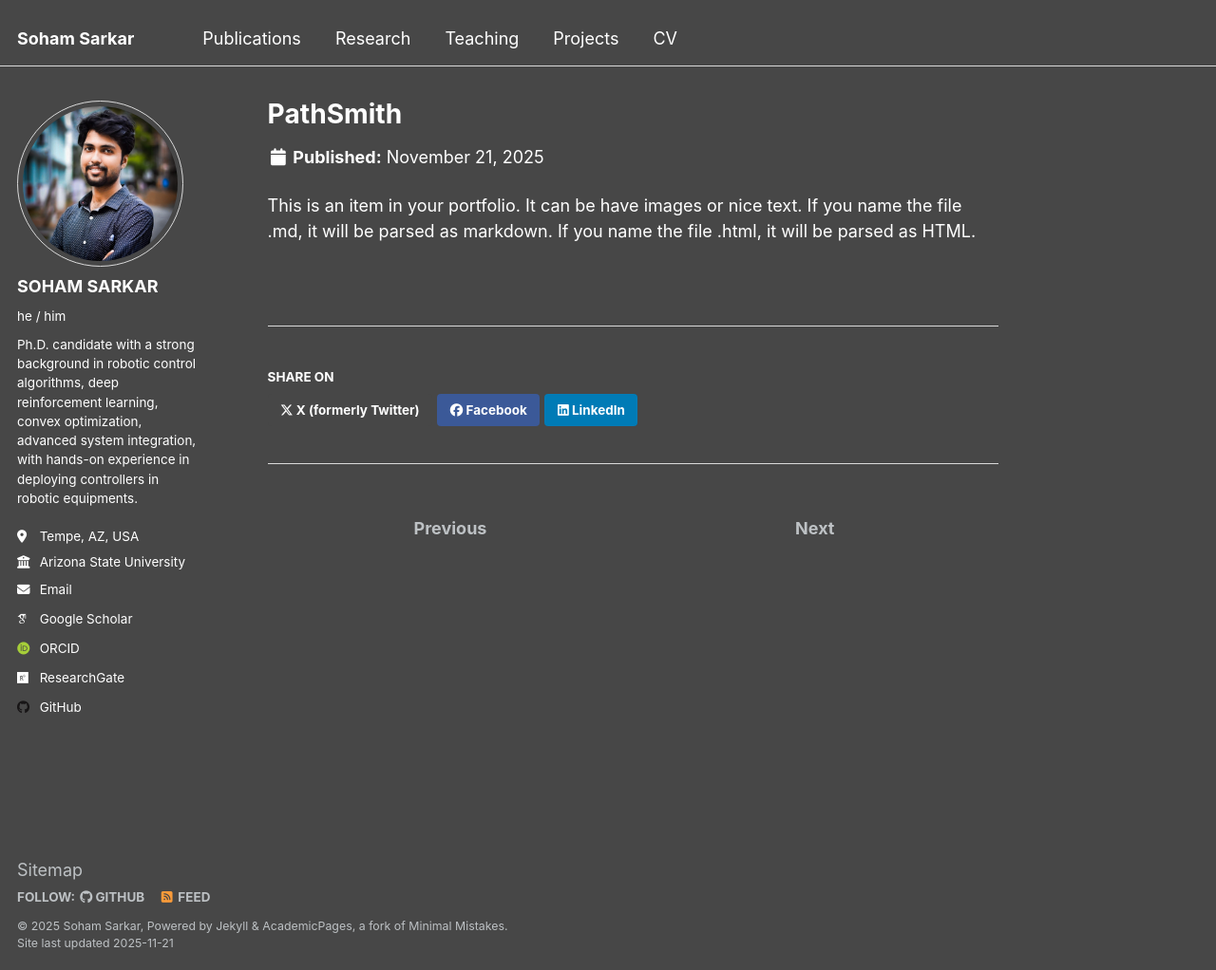
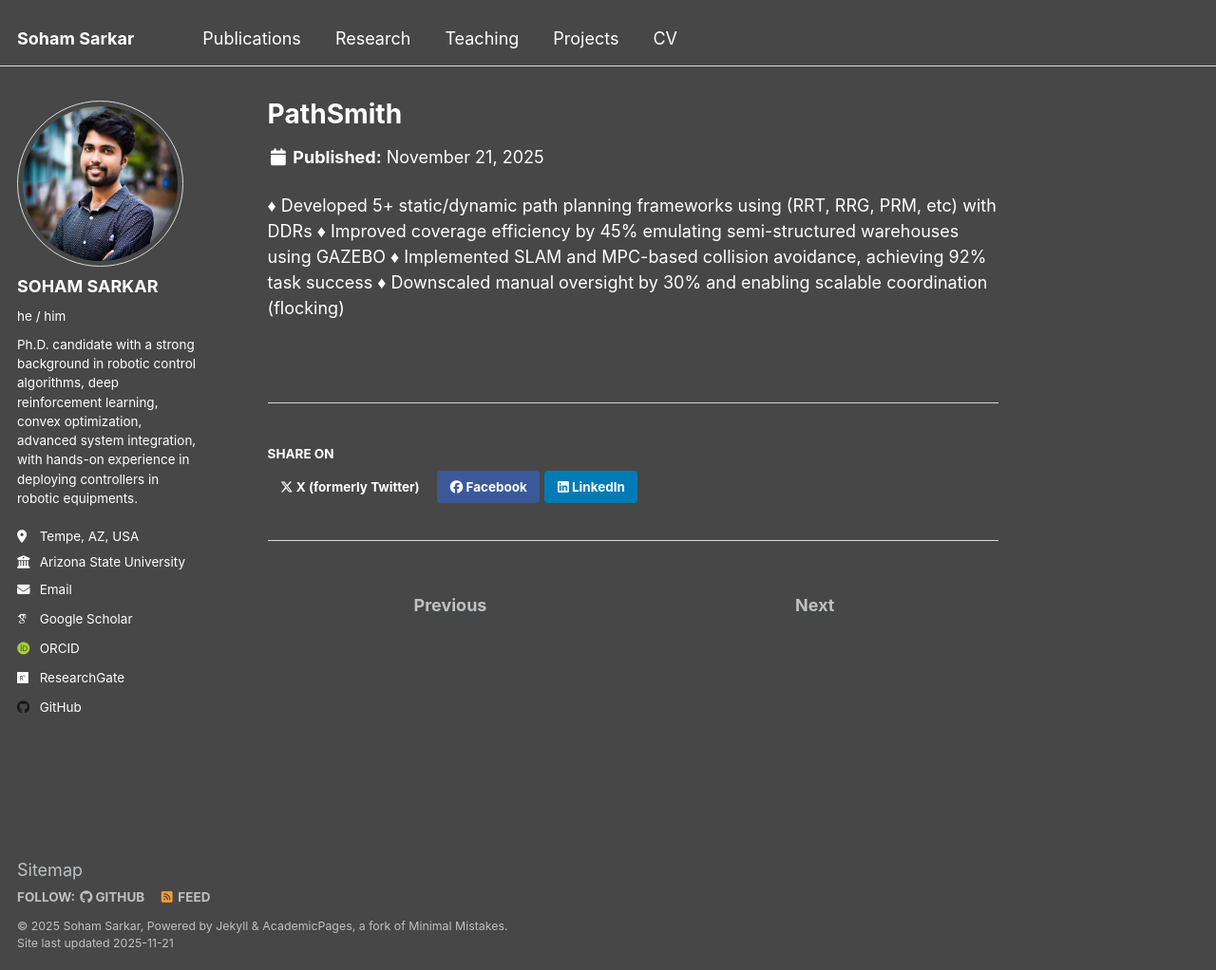
Before and after one commit to ssarka4894/ssarka4894.github.io, a Jekyll site: the page built from _portfolio/portfolio-3.md, in a window 1280 px wide and 1022 px high. Shown: the whole window at 95% size. Built offline with Jekyll 4.4.1, drawn with Linux system fonts in a browser that asks for light colours; some web fonts are replaced.

Commit message:
Enhance portfolio entry with project achievements
Added details about the development of path planning frameworks and improvements in warehouse operations.

```diff
--- a/_portfolio/portfolio-3.md
+++ b/_portfolio/portfolio-3.md
@@ -4,4 +4,7 @@ excerpt: "A multi-robot ROS based interface to emulate warehouse operations<br/>
 collection: portfolio
 ---
 
-This is an item in your portfolio. It can be have images or nice text. If you name the file .md, it will be parsed as markdown. If you name the file .html, it will be parsed as HTML.
+♦ Developed 5+ static/dynamic path planning frameworks using (RRT, RRG, PRM, etc) with DDRs
+♦ Improved coverage efficiency by 45% emulating semi-structured warehouses using GAZEBO
+♦ Implemented SLAM and MPC-based collision avoidance, achieving 92% task success
+♦ Downscaled manual oversight by 30% and enabling scalable coordination (flocking)
```
